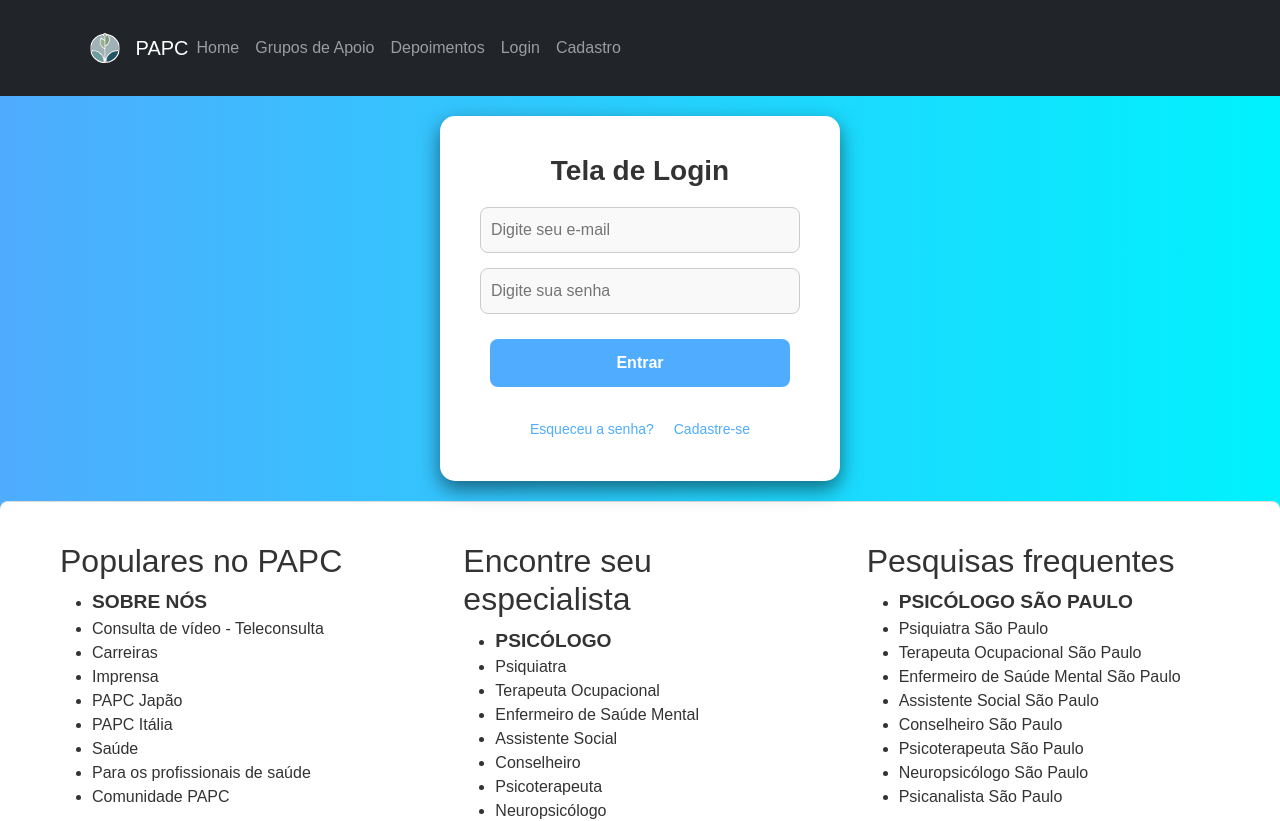
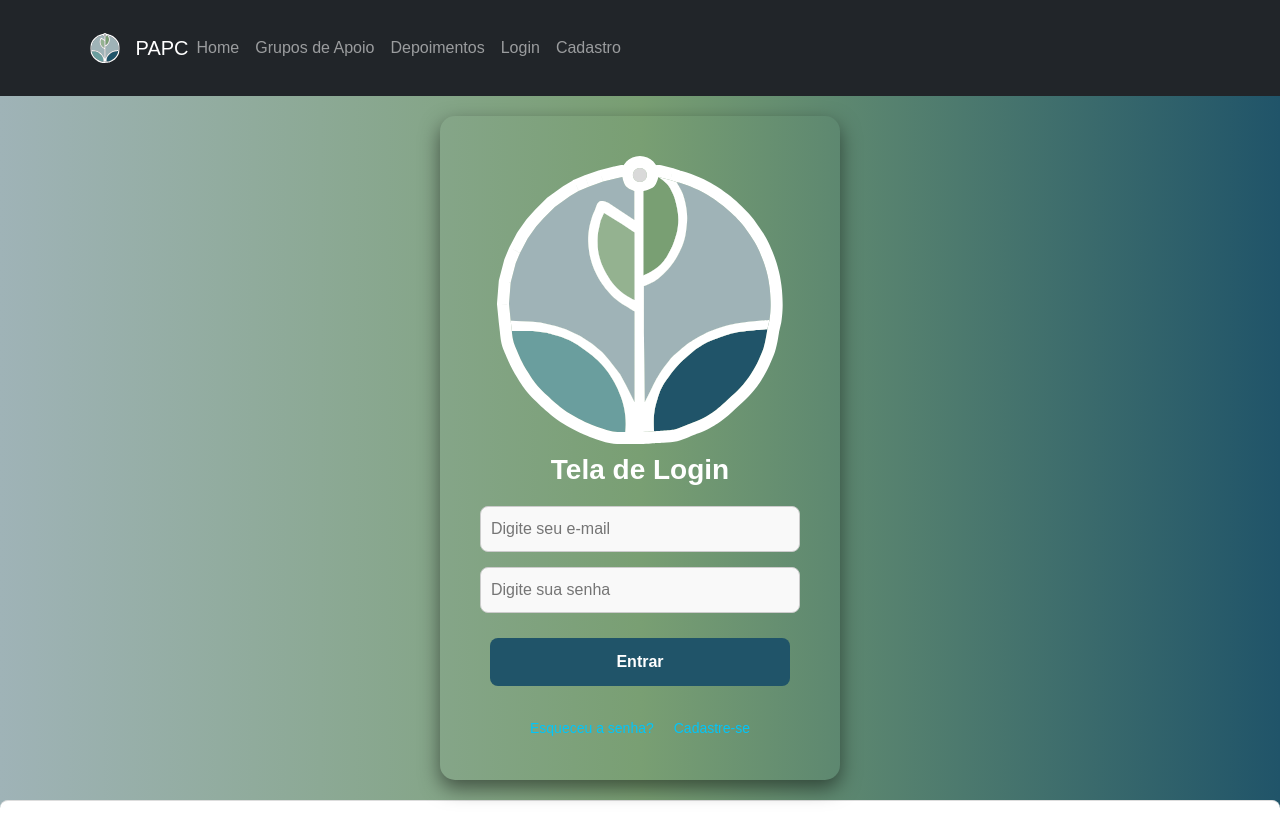
Before and after one commit to ph3523/PAPC, a React (Vite) app: page /login in a window 1280 px wide. Shown: the top 821 px of the page. Built offline with nearby package versions, Linux system fonts and the light colour scheme.

Commit message:
Alteracao-Login

```diff
--- a/src/components/login.css
+++ b/src/components/login.css
@@ -1,3 +1,13 @@
+:root {
+--color-white: #fff;
+--color-gray1: #9FB3B7;
+--color-gray2: #d9d9d9;
+--color-blue1: #205469;
+--color-blue2: #6a9e9e;
+--color-green1: #799f73;
+--color-green2: #94b290;
+  }
+
 /* Reset básico */
 * {
   margin: 0;
@@ -7,7 +17,7 @@
 
 body {
   font-family: "Arial", sans-serif;
-  background: linear-gradient(to right, #4facfe, #00f2fe);
+  background: linear-gradient(to right, #9FB3B7, #799f73, #205469 );
   display: flex;
   justify-content: center;
   align-items: center;
@@ -26,19 +36,20 @@ body {
 
 /* Caixa de login */
 .content {
-  background: #ffffff;
   padding: 40px;
   border-radius: 15px;
   box-shadow: 0 8px 20px rgba(0, 0, 0, 0.5);
   max-width: 400px;
   width: 100%;
   text-align: center;
+  background-color: linear-gradient(to-right, #94b290, #205469);
 }
 
 .content h1 {
   font-size: 28px;
+  margin: 10px;
   margin-bottom: 20px;
-  color: #333;
+  color: #fff;
   font-weight: bold;
 }
 
@@ -66,7 +77,7 @@ form input:focus {
 
 form button {
   padding: 12px;
-  background: #4facfe;
+  background: #205469;
   color: white;
   border: none;
   border-radius: 8px;
@@ -86,7 +97,7 @@ form button:hover {
 }
 
 .links a {
-  color: #4facfe;
+  color: #00c6fb;
   text-decoration: none;
   font-size: 14px;
   margin: 0 10px;
--- a/src/components/login.jsx
+++ b/src/components/login.jsx
@@ -12,6 +12,7 @@ function TelaDeLogin() {
   return (
     <div className="container">
       <div className="content">
+        <img src="../assets/logo.svg" className="align-top" alt="Logo" />
         <h1>Tela de Login</h1>
         <form id="formLogin" onSubmit={realizarLogin}>
           <input
@@ -30,7 +31,7 @@ function TelaDeLogin() {
         </form>
         <div className="links">
           <a href="#">Esqueceu a senha?</a>
-          <a href="#">Cadastre-se</a>
+          <a href="cadastro">Cadastre-se</a>
         </div>
       </div>
     </div>
```
